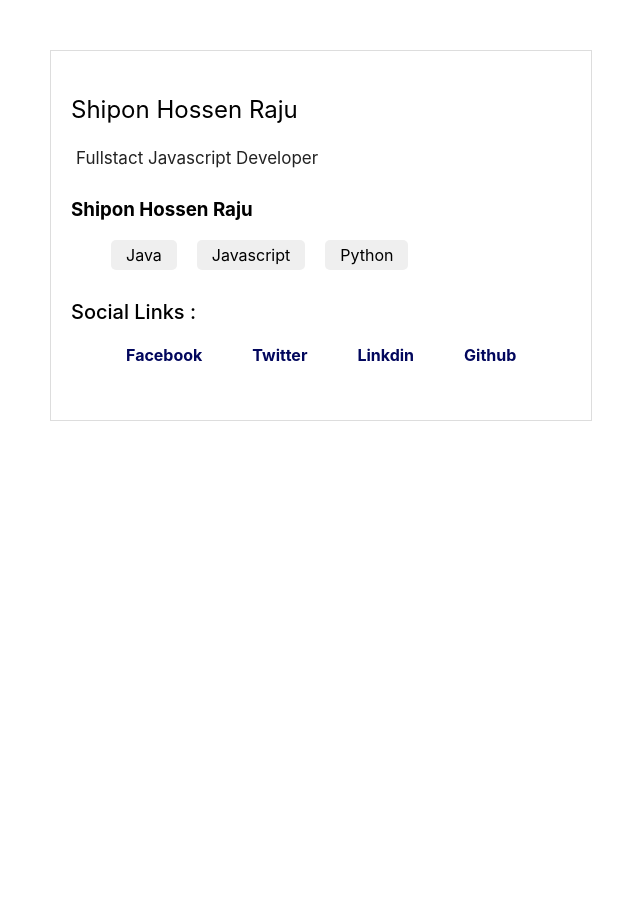
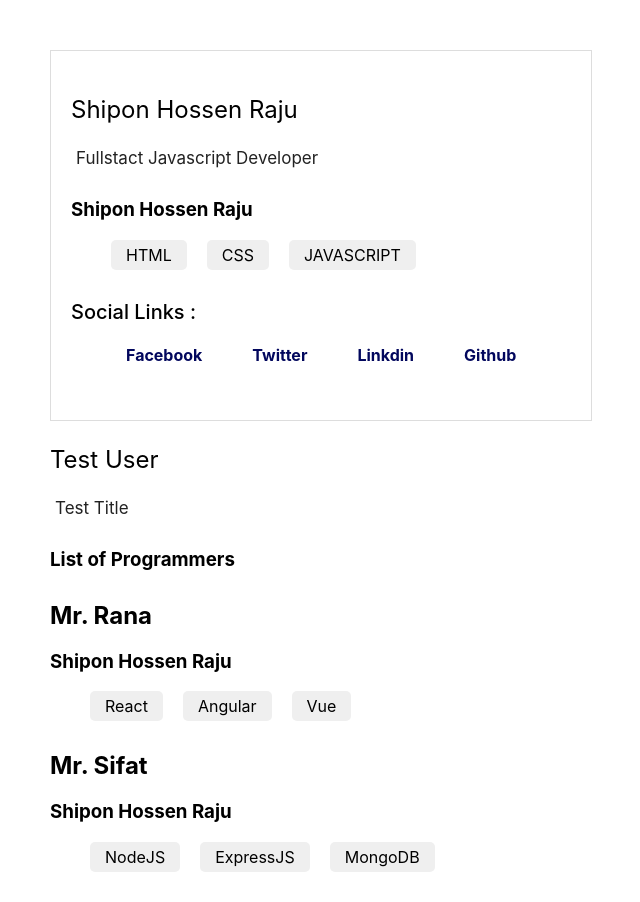
Before and after one commit to ProgrammerShipon/Learning-React, a React (Create React App) app: page / in a window 1280 px wide. Shown: the whole page, without its empty margins (340-980 px from the left). Before the commit the page ends 800 px from the top, so only its background shows below. Built offline with nearby package versions, Linux system fonts and the light colour scheme.

Commit message:
Modify profile component using Props

```diff
--- a/src/components/app.jsx
+++ b/src/components/app.jsx
@@ -3,20 +3,24 @@ import React, { Component } from "react";
 import Profile from "./profile";
 // import Skills from "./profile/Skills";
 
-import MyProps from "./props";
+// import MyProps from "./props";
+import Bio from "./profile/Bio";
+import Skills from "./profile/Skills";
 
 class App extends Component {
   render() {
     return (
       <div className="App">
         <Profile />
-        {/* <div style={{ marginTop: "30", marginBottom: "30px" }}>
+        <Bio name="Test User" title="Test Title" />
+        <div style={{ marginTop: "30", marginBottom: "30px" }}>
           <h3 style={{ marginBottom: "20px" }}>List of Programmers</h3>
-        </div> */}
-        {/* <h1> Mr. Rana </h1>
-        <Skills />
-        <h1> Mr. Sifat </h1>
-        <Skills /> */}
+        </div>
+        <h2> Mr. Rana </h2>
+        <Skills skillA="React" skillB="Angular" skillC="Vue" />
+        <h2> Mr. Sifat </h2>
+        <Skills skillA="NodeJS" skillB="ExpressJS" skillC="MongoDB" />
+
         {/* <MyProps name="Shipon Hossen Raju" />
         <MyProps name="Arman Ali" />
         <MyProps name=" Saiful Islam" /> */}
--- a/src/components/profile/Bio.jsx
+++ b/src/components/profile/Bio.jsx
@@ -1,9 +1,9 @@
 import React from "react";
 
-const Bio = () => (
+const Bio = (props) => (
   <div className="Bio">
-    <h3> Shipon Hossen Raju </h3>
-    <p> Fullstact Javascript Developer </p>
+    <h3> {props.name} </h3>
+    <p> {props.title} </p>
   </div>
 );
 
--- a/src/components/profile/Skills.jsx
+++ b/src/components/profile/Skills.jsx
@@ -1,12 +1,12 @@
 import React from "react";
 
-const Skills = () => (
+const Skills = (props) => (
   <div className="Skills">
     <h3> Shipon Hossen Raju </h3>
     <ul>
-      <li> Java </li>
-      <li> Javascript </li>
-      <li> Python </li>
+      <li> {props.skillA} </li>
+      <li> {props.skillB} </li>
+      <li> {props.skillC} </li>
     </ul>
   </div>
 );
--- a/src/components/profile/index.jsx
+++ b/src/components/profile/index.jsx
@@ -7,12 +7,24 @@ import Skills from "./Skills";
 import Socials from "./Socials";
 
 class Profile extends Component {
+  me = {
+    name: "Shipon Hossen Raju",
+    title: "Fullstact Javascript Developer",
+    skillA: "HTML",
+    skillB: "CSS",
+    skillC: "JAVASCRIPT",
+  };
+
   render() {
     // console.log("Profile - :  ", this.props);
     return (
       <div className="Container">
-        <Bio />
-        <Skills />
+        <Bio name={this.me.name} title={this.me.title} />
+        <Skills
+          skillA={this.me.skillA}
+          skillB={this.me.skillB}
+          skillC={this.me.skillC}
+        />
         <Socials />
       </div>
     );
```
